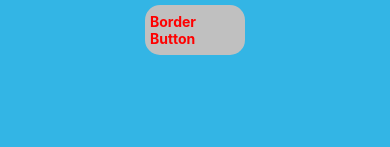
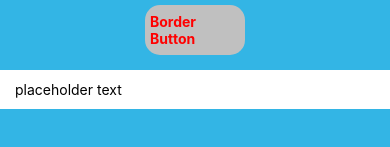
Before and after one commit to kanghyeok93/RN-Style, a React Native app: screen / in a window 390 px wide. Shown: the part 501-648 px from the top of the page. Built offline with nearby package versions, Linux system fonts and the light colour scheme.

Commit message:
feat: Styling component structure #16

```diff
--- a/src/components/styled/Input.js
+++ b/src/components/styled/Input.js
@@ -1,2 +1,35 @@
+import {TextInput} from 'react-native';
 import styled from 'styled-components/native';
 import * as Common from './Common';
+
+export const Input = styled(TextInput)(props => ({
+  // size
+  width: props.width || '100%',
+  height: props.height || 39,
+
+  // font
+  fontSize: Common.FONT_SIZE(props),
+  fontWeight: Common.FONT_WEIGHT(props),
+
+  // color
+  backgroundColor: Common.BACKGROUND_COLOR(props),
+  color: Common.FONT_COLOR(props),
+
+  // margin
+  marginLeft: Common.MARGIN_LEFT(props),
+  marginRight: Common.MARGIN_RIGHT(props),
+  marginTop: Common.MARGIN_TOP(props),
+  marginBottom: Common.MARGIN_BOTTOM(props),
+
+  // padding
+  paddingLeft: Common.PADDING_LEFT(props),
+  paddingRight: Common.PADDING_RIGHT(props),
+  paddingTop: Common.PADDING_TOP(props),
+  paddingBottom: Common.PADDING_BOTTOM(props),
+
+  margin: props.margin,
+  padding: props.padding,
+
+  // align
+  textAlign: props.textAlign || 'left',
+}));
--- a/src/components/styled/Text.js
+++ b/src/components/styled/Text.js
@@ -12,7 +12,7 @@ export const Text = styled.Text(props => ({
   // font
   fontSize: Common.FONT_SIZE(props),
   fontWeight: Common.FONT_WEIGHT(props),
-  //   fontFamily: `NotoSansKR-${Common.FONT_WEIGHT(props)}`,
+  // fontFamily: `NotoSansKR-${Common.FONT_WEIGHT(props)}`,
 
   // color
   color: Common.FONT_COLOR(props),
@@ -40,5 +40,5 @@ export const Text = styled.Text(props => ({
   textDecoration: props.textDecoration || 'none',
 
   // line Height
-  lineHeight: props.lineHeight || null,
+  lineHeight: props.lineHeight,
 }));
--- a/src/screen/SCScreen.js
+++ b/src/screen/SCScreen.js
@@ -1,6 +1,7 @@
 import React from 'react';
 import {Button, ButtonBorder} from '../components/styled/Button';
 import {Image, ImageBorder} from '../components/styled/Image';
+import {Input} from '../components/styled/Input';
 import {Text} from '../components/styled/Text';
 import {View, ViewBorder, ViewRow} from '../components/styled/View';
 
@@ -69,6 +70,13 @@ const SCScreen = () => {
           Border Button
         </Text>
       </ButtonBorder>
+
+      <Input
+        bgWhite
+        marginTop={15}
+        placeholder={'placeholder text'}
+        paddingLeft={15}
+      />
     </View>
   );
 };
```
